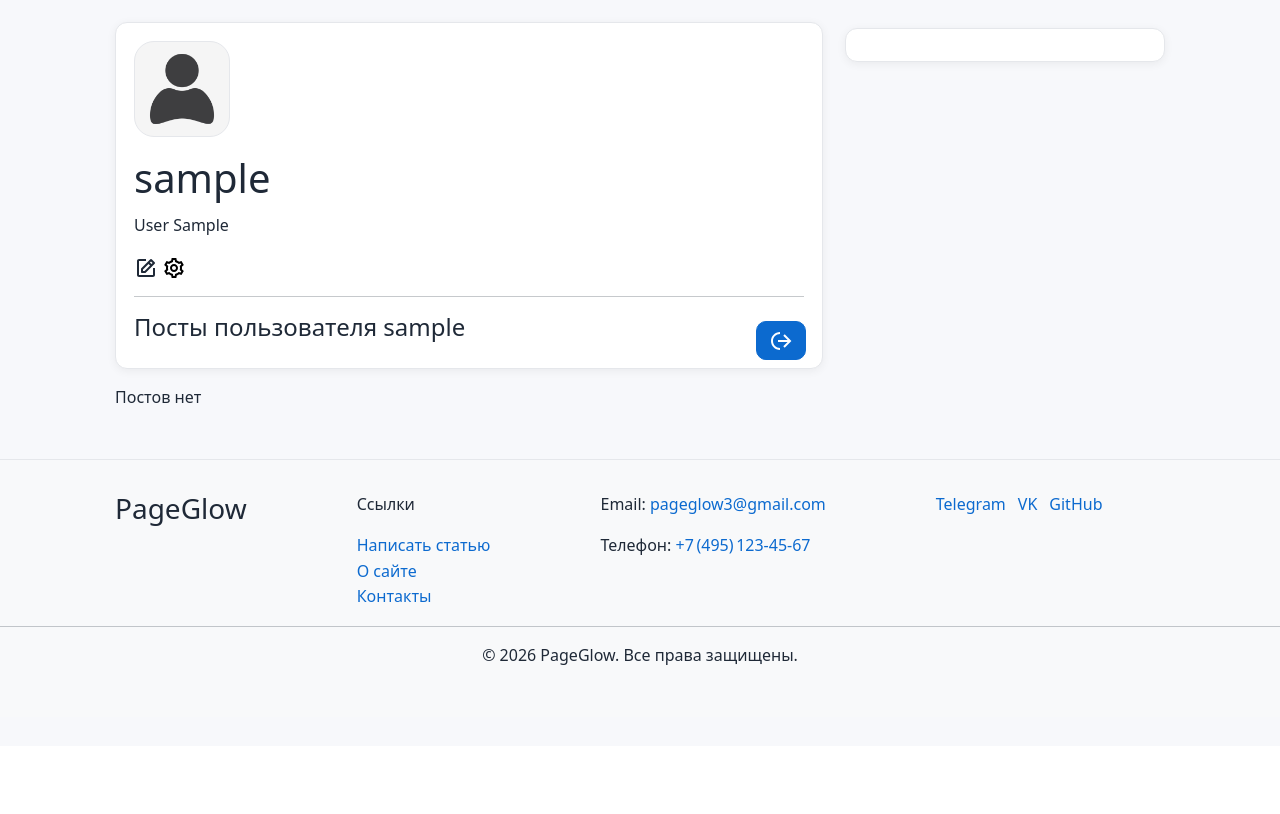
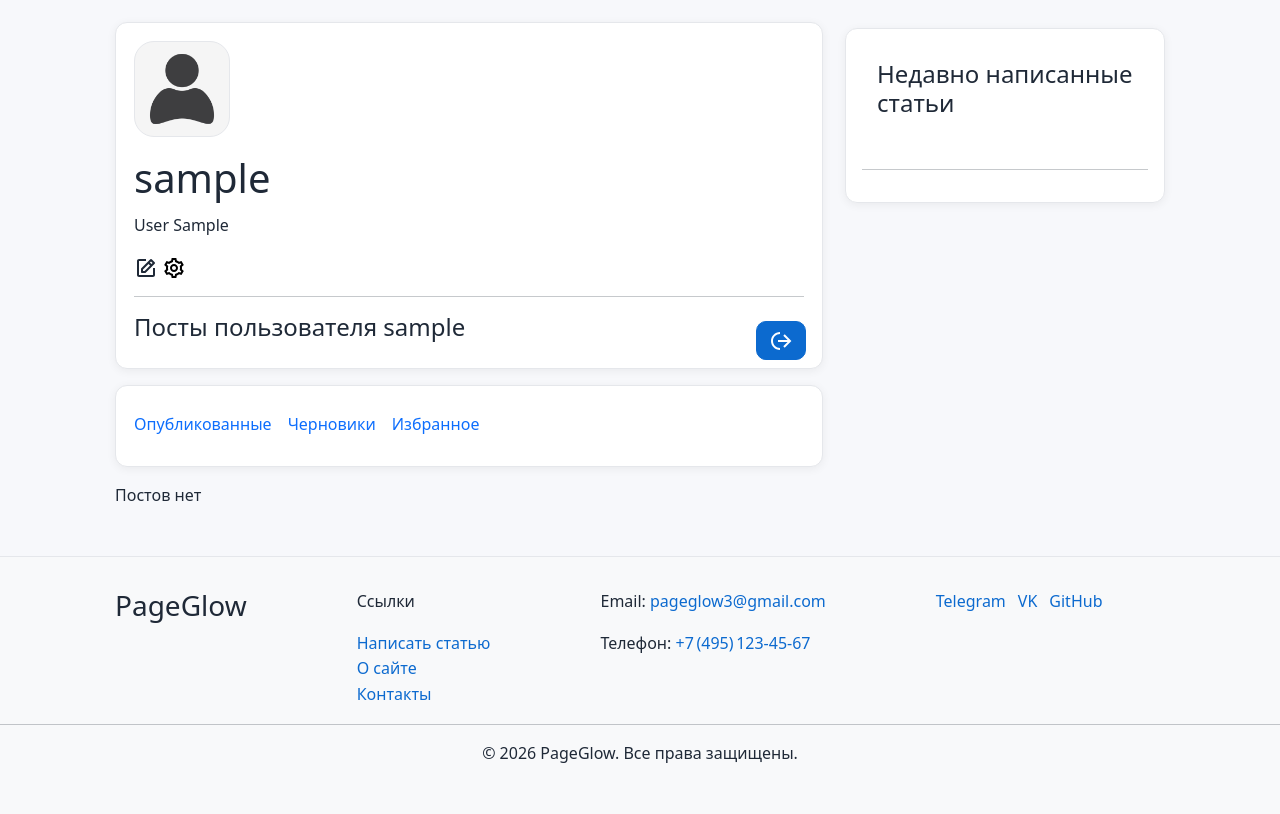
Before and after one commit to guseintarss/PageGlow3.0, a Django app: page /users/profile/ in a window 1280 px wide. Shown: the part 54-868 px from the top of the page. Before the commit the page ends 719 px from the top, so only its background shows below. Run offline with Django 5.2, Linux system fonts and the light colour scheme; the visitor is signed in with stand-in values (Sample User, id 1); data comes from the database, SQL or seed files in the repository; data that the repository does not hold is empty; some libraries are stand-ins or nearby versions.

Commit message:
Отображение в sidebar новых статей

```diff
--- a/PageGlow/main/models.py
+++ b/PageGlow/main/models.py
@@ -37,7 +37,6 @@ class Post(models.Model):
 
     objects = models.Manager()
     published = PublishedManager()
-
 
     def __str__(self):
         return self.title
--- a/PageGlow/main/static/main/css/app.css
+++ b/PageGlow/main/static/main/css/app.css
@@ -160,6 +160,20 @@ a:hover{ text-decoration: underline; }
     display:block;
     padding:10px 0;
 }
+.span_published{
+    padding:5px;
+    background-color: green;
+    color:white;
+}
+.span_draft{
+    padding:5px;
+    background-color:orange;
+    color:black;
+}
+
+.n:hover{
+    text-decoration:none;
+}
 .site-header.open .top-nav{
     transform: translateX(100%)
 }
@@ -214,6 +228,19 @@ a:hover{ text-decoration: underline; }
     max-width:500px;
 }
 
+.sidebar-widget {
+    padding: 15px;
+    margin-bottom: 20px;
+}
+
+.sidebar-widget ul {
+    list-style: none;
+    padding: 0;
+}
+
+.sidebar-widget li {
+    margin-bottom: 5px;
+}
 .auth {
   margin-top:10px;
   background: white;
--- /dev/null
+++ b/PageGlow/main/templates/main/includes/sidebar_new_posts.html
@@ -0,0 +1,14 @@
+<div class="sidebar-widget">
+    <h4>Недавно написанные статьи</h4>
+    <ul>
+        {% for post in posts %}
+            <hr>
+            <li>
+                <a class="new_posts" href="{% url 'post' post.slug %}">{{ post.title }}</a>
+                <small>{{ post.created_at|date:"d.m.Y" }}</small>
+            </li>
+
+        {% endfor %}
+    </ul>
+</div>
+<hr>
--- a/PageGlow/templates/base.html
+++ b/PageGlow/templates/base.html
@@ -65,7 +65,13 @@
         </div>
 
         <aside class="sidebar" aria-label="Боковая панель">
-            {% block sidebar %}{% endblock %}
+            {% block sidebar %}
+                <aside>
+                    {% block sidebar_content %}
+                        {% include 'main/includes/sidebar_new_posts.html' %}
+                    {% endblock %}
+                </aside>
+            {% endblock %}
             {% show_all_tags %}
         </aside>
     </div>
@@ -98,7 +104,7 @@
     <div class="footer-social">
       <a href="https://t.me/pageglow">Telegram</a>
       <a href="https://vk.com/pageglow">VK</a>
-      <a href="https://github.com/pageglow">GitHub</a>
+      <a href="https://github.com/guseintarss/PageGlow3.0/tree/master">GitHub</a>
     </div>
   </div>
     <hr>
--- a/PageGlow/users/templates/users/profile.html
+++ b/PageGlow/users/templates/users/profile.html
@@ -31,13 +31,23 @@
     <hr>
     <h4>Посты пользователя {{user.username}}</h4>
 </div>
-<nav>
-
-</nav>
-
+<article class="post">
+    <ul class="nav nav-underline">
+      <li class="nav-item">
+        <a class="nav-link n" aria-current="page" href="">Опубликованные</a>
+      </li>
+      <li class="nav-item">
+        <a class="nav-link n" aria-current="page" href="#">Черновики</a>
+      </li>
+      <li class="nav-item">
+        <a class="nav-link n" aria-current="page" href="#">Избранное</a>
+      </li>
+    </ul>
+</article>
     {% for p in posts %}
 <article class="post">
 
+   {% if p.is_published == True %}<p><span class="p-2 mb-2 bg-success text-white">Опубликовано</span></p>{% elif p.is_published == False %}<p><span class="p-2 mb-2 bg-warning text-dark">Черновик</span></p>{% endif %}
     <h2>{{ p.title }}</h2>
     <p class="meta">Категория: {{p.cat.name}} &bull; Дата: {{p.time_update|date:"d.m.Y"}} {{p.author.username|default:'Неизвестно'}}</p>
     {% if p.photo %}
--- a/PageGlow/users/views.py
+++ b/PageGlow/users/views.py
@@ -9,7 +9,7 @@ from django.core.exceptions import PermissionDenied
 from django.http import HttpResponseForbidden, Http404
 from django.shortcuts import render, get_object_or_404, redirect
 from django.urls import reverse, reverse_lazy
-from django.views.generic import FormView, CreateView, UpdateView, DeleteView
+from django.views.generic import FormView, CreateView, UpdateView, DeleteView, ListView
 from django.contrib import messages
 
 from rest_framework import viewsets, permissions
@@ -103,9 +103,16 @@ class EditProfileUser(LoginRequiredMixin, UpdateView):
     def get_object(self, queryset=None):
         return self.request.user
 
+
 @login_required
 def profile_user(request):
     post_data = request.user.posts.select_related('author', 'cat').all()
+
+    if post_data == 'published':
+        return Post.objects.filter(is_published=True).order_by('-created')
+    elif post_data == 'drafts':
+        return Post.objects.filter(is_published=False).order_by('-created')
+
 
     extra_context = {
         'title': 'Профиль пользователя',
```
Also changed, not shown: PageGlow/main/forms.py (+18 -6 lines), PageGlow/main/templates/main/addpage.html (+16 -9 lines), PageGlow/main/views.py (+23 -0 lines).
